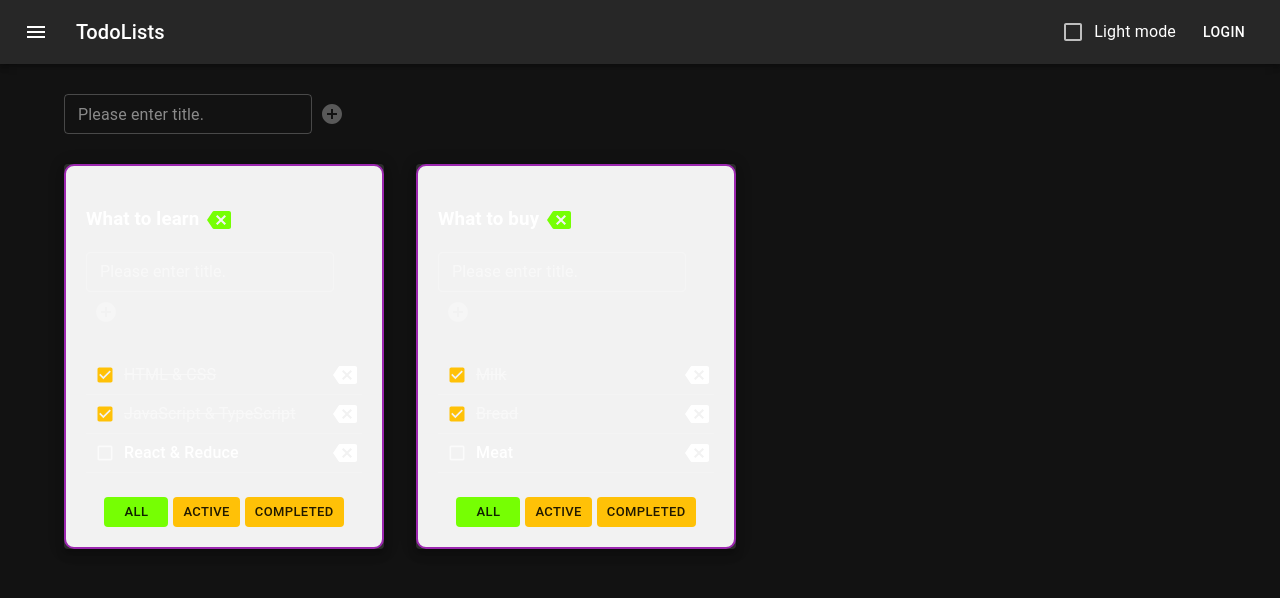
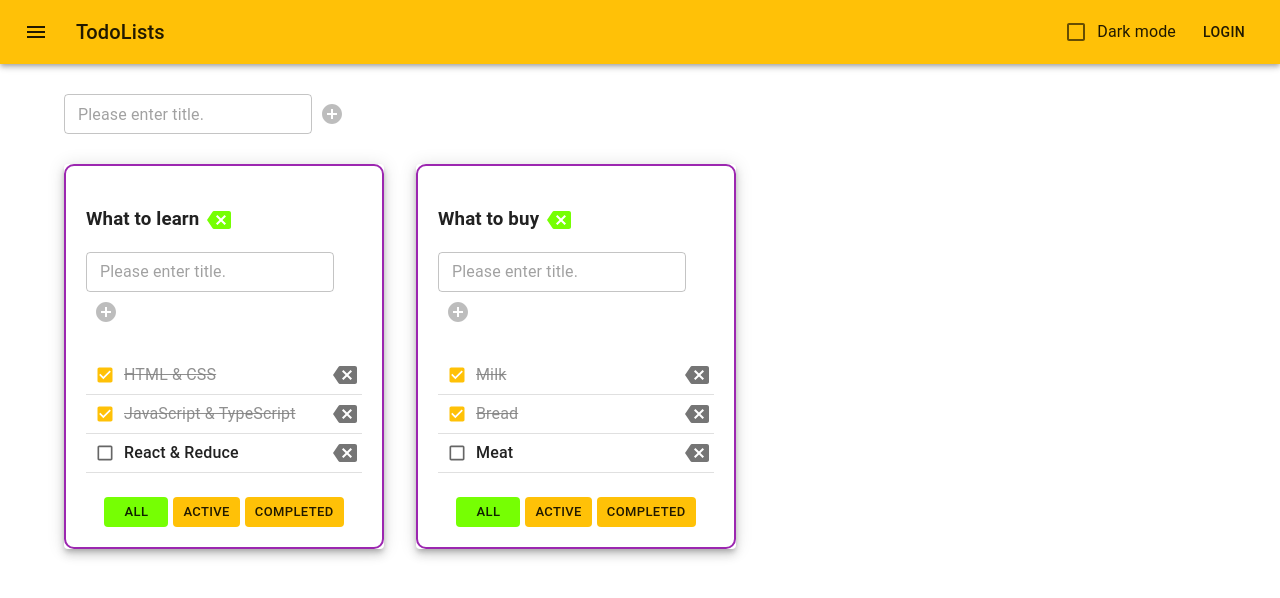
Before and after one commit to MaksLeseu/Todolist, a React (Create React App) app: page / in a window 1280 px wide. Shown: the top 598 px of the page. Built offline with nearby package versions, Linux system fonts and the light colour scheme.

Commit message:
change background color todolist and default value dark mode

```diff
--- a/src/App.css
+++ b/src/App.css
@@ -24,7 +24,7 @@
   border: 2px #9c27b0 solid;
   padding: 20px;
   border-radius: 10px;
-  background-color: #f2f2f2;
+  /*background-color: #f2f2f2;*/
   max-width: 320px !important;
 }
 
--- a/src/App.tsx
+++ b/src/App.tsx
@@ -43,7 +43,7 @@ function App(): JSX.Element {
         {id: todoListId_2, title: 'What to buy',}
     ]);
 
-    const [isDarkMode, setDarkMode] = useState<boolean>(true)
+    const [isDarkMode, setDarkMode] = useState<boolean>(false)
 
     const [tasks, setTasks] = useState<TasksStateType>({
         [todoListId_1]: {
```
